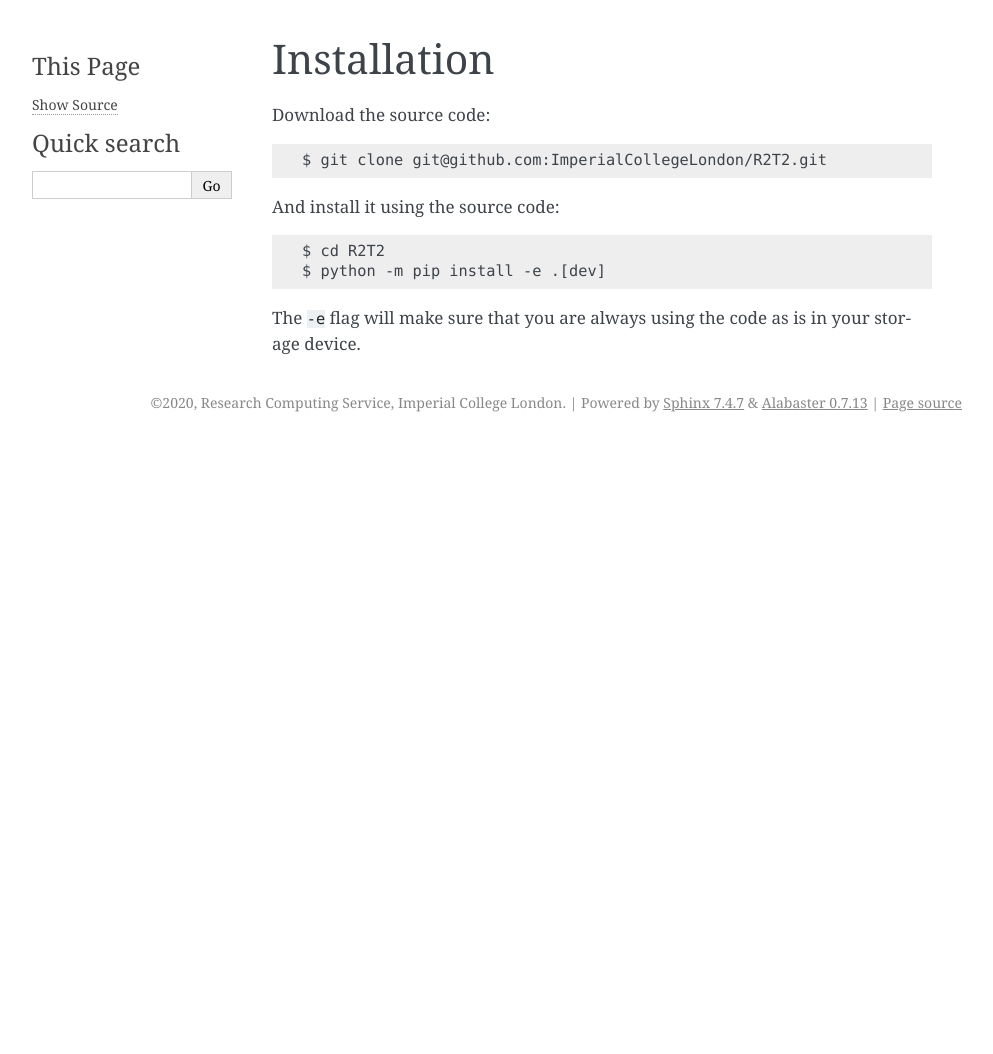
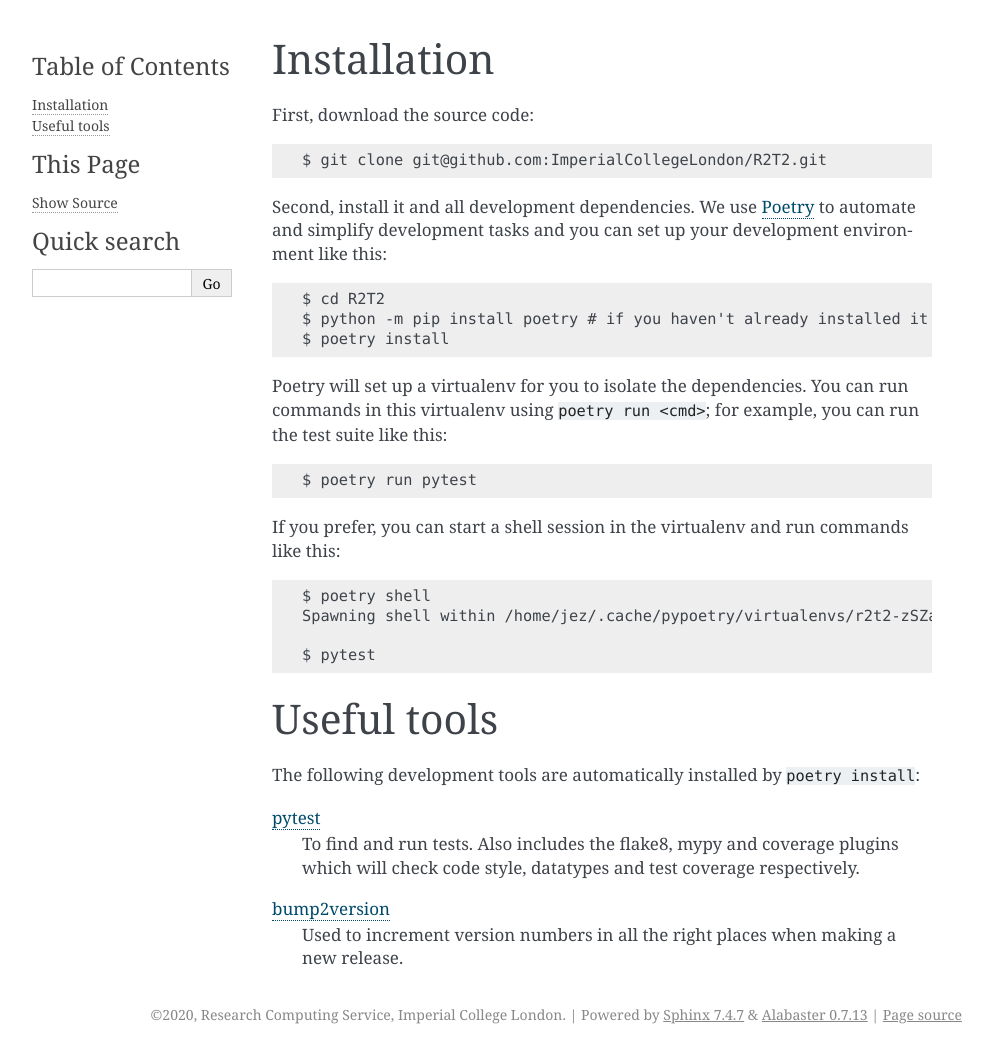
Before and after one commit to ImperialCollegeLondon/R2T2, a Sphinx documentation site: the page built from docs/dev-guide/installation.rst, in a window 1280 px wide. Shown: the whole page, without its empty margins (148-1141 px from the left). Built offline with Sphinx 7.4.7, drawn with Linux system fonts in a browser that asks for light colours; before the commit the page ends 900 px from its top, so only the background shows below that.

Commit message:
Add info on poetry to developer documentation

```diff
--- a/docs/dev-guide/installation.rst
+++ b/docs/dev-guide/installation.rst
@@ -1,14 +1,46 @@
 Installation
 ============
 
-Download the source code::
+First, download the source code::
 
     $ git clone git@github.com:ImperialCollegeLondon/R2T2.git
 
-And install it using the source code::
+Second, install it and all development dependencies.
+We use Poetry_ to automate and simplify development tasks
+and you can set up your development environment like this::
 
     $ cd R2T2
-    $ python -m pip install -e .[dev]
+    $ python -m pip install poetry # if you haven't already installed it
+    $ poetry install
 
-The ``-e`` flag will make sure
-that you are always using the code as is in your storage device.
+Poetry will set up a virtualenv for you to isolate the dependencies.
+You can run commands in this virtualenv using ``poetry run <cmd>``;
+for example, you can run the test suite like this::
+
+    $ poetry run pytest
+
+If you prefer, you can start a shell session in the virtualenv
+and run commands like this::
+
+    $ poetry shell
+    Spawning shell within /home/jez/.cache/pypoetry/virtualenvs/r2t2-zSZaY5UC-py3.8
+
+    $ pytest
+
+Useful tools
+============
+
+The following development tools are automatically installed by ``poetry install``:
+
+pytest_
+    To find and run tests.
+    Also includes the flake8, mypy and coverage plugins
+    which will check code style, datatypes and test coverage respectively.
+
+bump2version_
+    Used to increment version numbers in all the right places
+    when making a new release.
+
+.. _Poetry: https://python-poetry.org/
+.. _pytest: https://docs.pytest.org/en/stable/
+.. _bump2version: https://github.com/c4urself/bump2version/
--- a/setup.cfg
+++ b/setup.cfg
@@ -1,3 +1,5 @@
+# NB. Most development tool configuration can now be found in pyproject.toml
+
 [bumpversion]
 current_version = 0.3.1
 commit = True
```
Also changed, not shown: pyproject.toml (line endings or trailing spaces).
